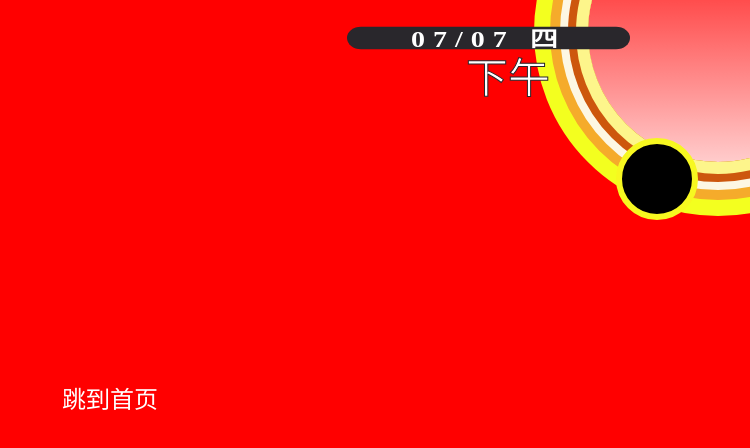
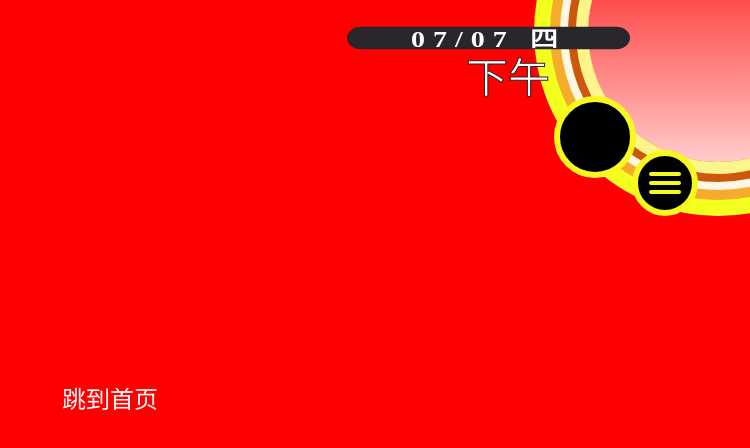
Before and after one commit to septem1997/blog, a Next.js app in the folder nextjs/: page /gallery in a window 1280 px wide. Shown: the top 448 px of the page, without its empty margins (530-1280 px from the left). Built offline with nearby package versions, Linux system fonts and the light colour scheme; a web font is replaced by a local one.

Commit message:
feat:menu button

```diff
--- /dev/null
+++ b/nextjs/components/navigations/MenuNavigator/NavButton.tsx
@@ -0,0 +1,43 @@
+import { motion, TargetAndTransition, useAnimation, Variants } from 'framer-motion'
+import styles from './style.module.scss'
+import styled from 'styled-components'
+import { useBlogNavigation } from '../../../lib/blogNavigation'
+
+const NavButton = () => {
+  const vars = {
+    initial: {
+      translateY: ['0em'],
+    },
+    slide(index: number) {
+      return {
+        translateY: ['1em', '0em'],
+        transition:{
+          delay: index * 0.1,
+          duration: 1,
+          repeat: Infinity,
+          repeatDelay: 0.5,
+        }
+      }
+    },
+  } as Variants
+  const blogNavigation = useBlogNavigation()
+  const animate = useAnimation()
+  return <div
+    onClick={()=>{
+      blogNavigation.setVisible(!blogNavigation.visible)
+    }}
+    onMouseOut={() => {
+      animate.set('initial')
+      animate.stop()
+    }}
+    onMouseOver={() => animate.start('slide')}
+    className={styles.navBox}>
+    {[0, 1, 2].map(i =>
+      <motion.div
+        custom={i}
+        key={i}
+        variants={vars} initial={'initial'} animate={animate} />)}
+  </div>
+}
+
+export default NavButton
--- a/nextjs/components/navigations/MenuNavigator/Weathers/MoonIcon.tsx
+++ b/nextjs/components/navigations/MenuNavigator/Weathers/MoonIcon.tsx
@@ -1,7 +1,6 @@
 import MyIcon from '../../../general/MyIcon'
 import { motion } from 'framer-motion'
 import { CSSProperties } from 'react'
-import { scale } from 'style-value-types'
 
 const MoonIcon = () => {
   const transition = {
--- a/nextjs/components/navigations/MenuNavigator/index.tsx
+++ b/nextjs/components/navigations/MenuNavigator/index.tsx
@@ -1,11 +1,8 @@
 import dayjs from 'dayjs'
-import MyIcon from '../../general/MyIcon'
-import styles from './style.module.css'
-import { useBlogNavigation } from '../../../lib/blogNavigation'
-import styled from 'styled-components'
-import { m } from 'framer-motion'
+import styles from './style.module.scss'
 import { useEffect, useState } from 'react'
 import { SunIcon,MoonIcon } from './Weathers'
+import NavButton from './NavButton'
 
 const MenuNavigator = function() {
   const [dateText,setDateText] = useState('')
@@ -60,6 +57,7 @@ const MenuNavigator = function() {
       <div className={styles['weather-box']}>
         {weatherIcon}
       </div>
+      <NavButton />
       <div className={styles.date}>
         {dateText}
       </div>
--- a/nextjs/components/navigations/MenuNavigator/style.module.css
+++ b/nextjs/components/navigations/MenuNavigator/style.module.scss
@@ -1,6 +1,6 @@
 .wrapper{
-    width: 460px;
-    height: 240px;
+    width: 420px;
+    height: 220px;
     overflow: hidden;
 }
 .c1{
@@ -54,13 +54,31 @@
     border: 6px solid currentColor;
     position: absolute;
     background: black;
-    right: 52px;
-    top: 138px;
+    right: 114px;
+    top: 96px;
     display: flex;
     align-items: center;
     justify-content: center;
     font-size: 56px;
     color: #f7f820;
+}
+.navBox{
+    @extend .weather-box;
+    top: 150px;
+    width: 66px;
+    height: 66px;
+    right: 52px;
+    flex-direction: column;
+    cursor: pointer;
+    overflow: hidden;
+
+    div{
+        width: 60%;
+        height: 4px;
+        border-radius: 2px;
+        background: #f7f820;
+        margin: 5% 0;
+    }
 }
 .weather-box img{
     width: 80%;
--- a/nextjs/package.json
+++ b/nextjs/package.json
@@ -34,6 +34,7 @@
     "eslint-config-prettier": "^8.5.0",
     "postcss": "^8.4.14",
     "prettier": "^2.7.1",
+    "sass": "^1.53.0",
     "tailwindcss": "^3.1.4",
     "typescript": "4.7.4"
   }
--- a/nextjs/pages/_app.tsx
+++ b/nextjs/pages/_app.tsx
@@ -1,4 +1,4 @@
-import '../assets/styles/globals.css'
+import '../assets/styles/globals.scss'
 import type {AppProps} from 'next/app'
 import MainLayout from "../components/layouts/MainLayout";
 
```
Also changed, not shown: nextjs/assets/styles/globals.scss (renamed from nextjs/assets/styles/globals.css), 1 other file (tests, documents, lock files or other folders).
